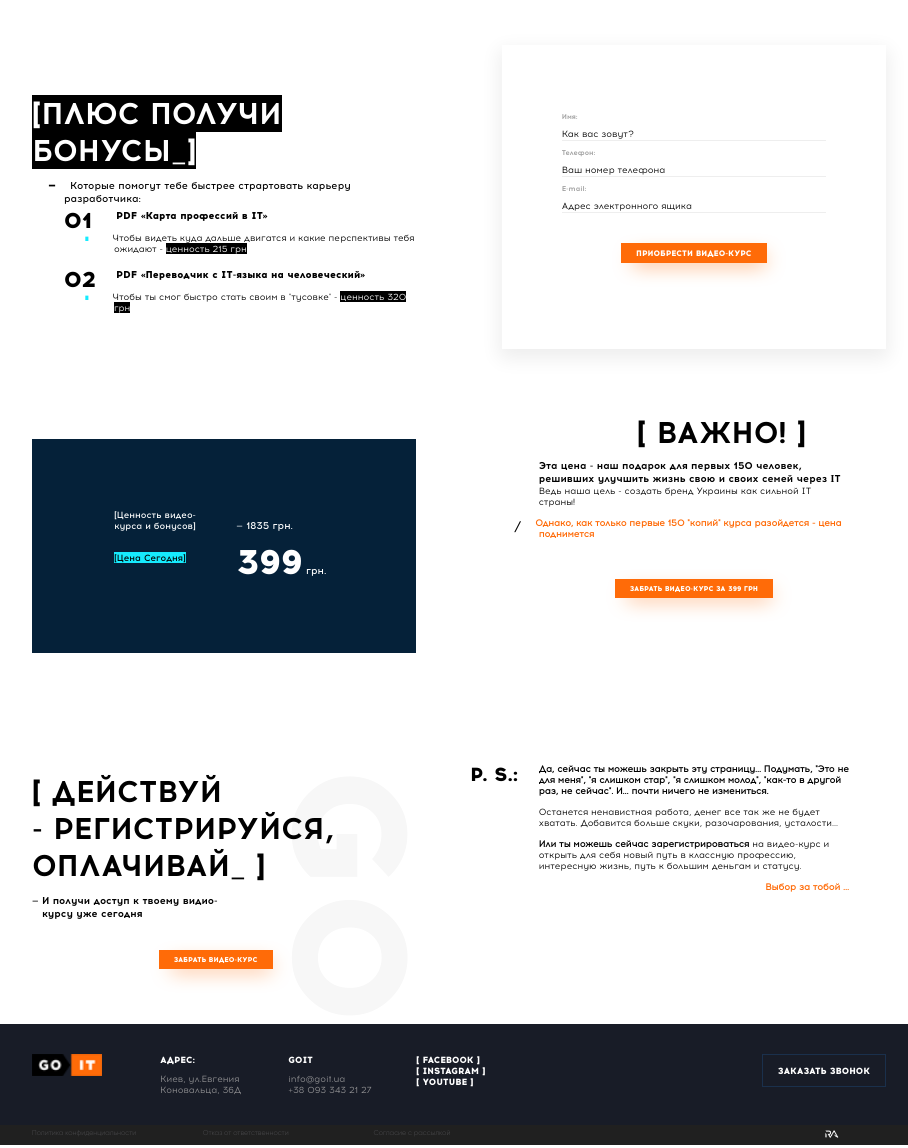
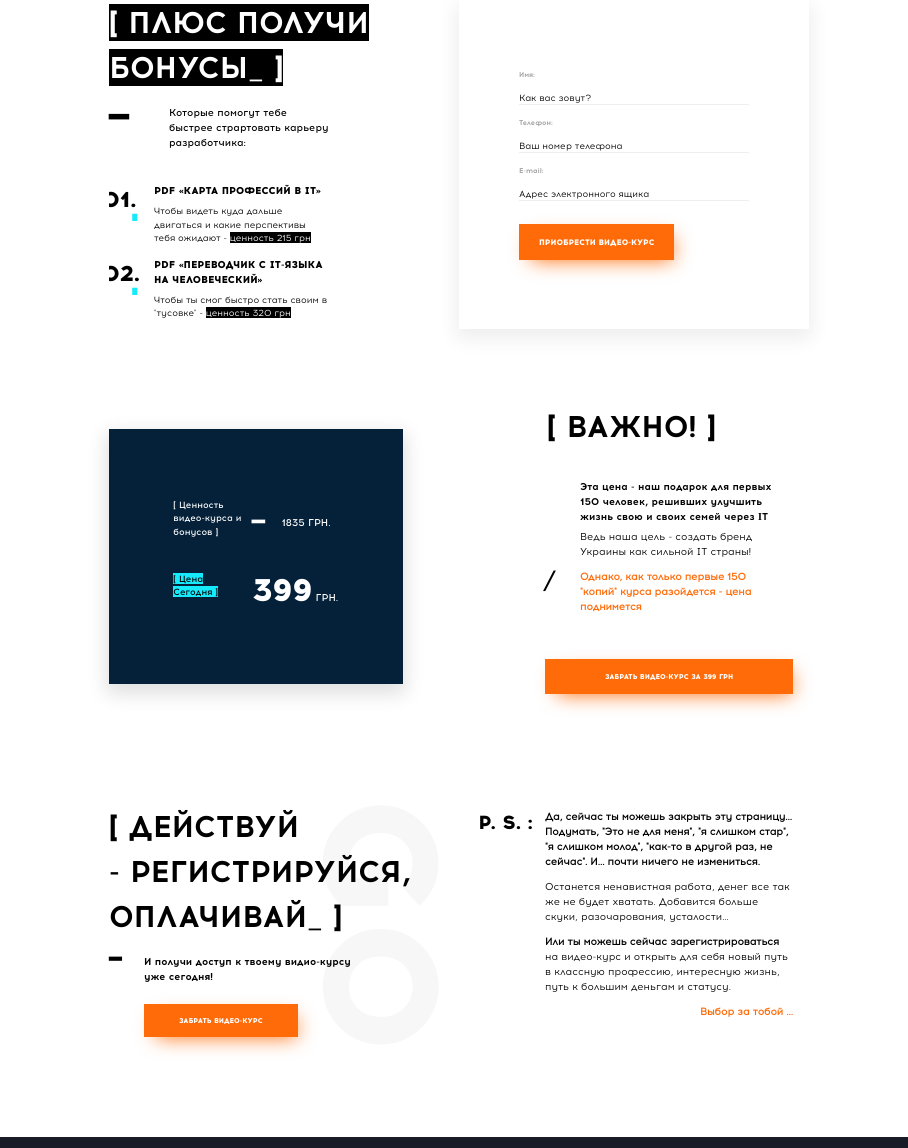
Before and after one commit to ratibor81/Landing-project, a website: page src/index.html in a window 1280 px wide. Shown: the top 1148 px of the page, without its empty margins (181-1089 px from the left). Drawn offline with nearby package versions, Linux system fonts and the light colour scheme; files that its build step writes are made by us from their sources.

Commit message:
Fix view according to landing-model

```diff
--- a/src/blocks16-20.html
+++ b/src/blocks16-20.html
@@ -1,9 +1,10 @@
 <div class="wrapper-block">
     <div class="bonus">
-        <h2 class="bonus__header"><span class="black-bg">[Плюс получи бонусы_]</span></h2>
-        <ol class="bonus__list">Которые помогут тебе быстрее страртовать карьеру разработчика:
+        <h2 class="bonus__header"><span class="black-bg">[ Плюс получи бонусы_ ]</span></h2>
+        <ol class="bonus__list">
+            <p class="bonus-title">Которые помогут тебе быстрее страртовать карьеру разработчика:</p>
             <li class="bonus__item">PDF «Карта профессий в IT»</li>
-                <p class="bonus__discr">Чтобы видеть куда дальше двигатся и какие перспективы тебя ожидают - <span class="black-bg">ценность 215 грн</span></p>
+                <p class="bonus__discr">Чтобы видеть куда дальше двигаться и какие перспективы тебя ожидают - <span class="black-bg">ценность 215 грн</span></p>
             <li class="bonus__item">PDF «Переводчик с IT-языка на человеческий»</li>
                 <p class="bonus__discr">Чтобы ты смог быстро стать своим в "тусовке" - <span class="black-bg">ценность 320 грн</span></p>
         </ol>
@@ -21,25 +22,27 @@
 <div class="wrapper-block">
     <h2 class="notice__header">[ Важно! ]</h2>
     <div class="notice__block">
-        <div class="notice__elem">[Ценность видео-курса и бонусов]</div>
-        <div class="notice__price"> &mdash; 1835 грн. </div>
-        <div class="notice__elem"><span class="blue-bg">[Цена Cегодня]</span></div>
+        <div class="notice__elem">[ Ценность видео-курса и бонусов ]</div>
+        <div class="notice__price notice__price-line">  1835 грн. </div>
+        <div class="notice__elem"><span class="blue-bg">[ Цена Cегодня ]</span></div>
         <div class="notice__price"><span class="big-char">399</span> грн.</div>
     </div>
     <div class="notice__block2">
-        <h3 class="notice__bold-text">Эта цена - наш подарок для первых 150 человек, решивших улучшить жизнь свою и своих семей через ІТ</h3>
-        <p class="notice__text">Ведь наша цель - создать бренд Украины как сильной IT страны!</p>
-        <h4 class="notice__text orange-text notice__text-before">Однако, как только первые 150 "копий" курса разойдется - цена поднимется</h4>
+        <div class="notice__text-wrap">
+            <h3 class="notice__bold-text">Эта цена - наш подарок для первых 150 человек, решивших улучшить жизнь свою и своих семей через ІТ</h3>
+            <p class="notice__text">Ведь наша цель - создать бренд Украины как сильной IT страны!</p>
+            <h4 class="notice__text orange-text notice__text-line">Однако, как только первые 150 "копий" курса разойдется - цена поднимется</h4>
+        </div>
         <button class="notice__btn button--hover">Забрать видео-курс за 399 грн</button>
     </div>
 </div>
 <div class="wrapper-block">
     <div class="registrate">
         <h2 class="notice__header2">[ Действуй <br>- регистрируйся, оплачивай_ ]</h2>
-        <h3 class="notice__bold-text">&mdash; <span class="unvisible-on-768px">И получи доступ к твоему видио-курсу уже сегодня</span></h3>
-        <button class="notice__btn button--hover">Забрать видео-курс</button>
+        <h3 class="notice__bold-text registrate-line">И получи доступ к твоему видио-курсу уже сегодня!</h3>
+        <button class="notice__btn button--hover button-wrap">Забрать видео-курс</button>
     </div>
-    <div class="ps__header">P. S.:</div>
+    <div class="ps__header">P. S. :</div>
     <div class="notice__block2">
         <p class="notice__text"><b>Да, сейчас ты можешь закрыть эту страницу... Подумать, "Это не для меня", "я слишком стар", "я слишком молод", "как-то в другой раз, не сейчас". И... почти ничего не измениться.</b></p>
         <p class="notice__text">Останется ненавистная работа, денег все так же не будет хватать. Добавится больше скуки, разочарования, усталости...</p>
--- a/src/scss/_blocks16-20.scss
+++ b/src/scss/_blocks16-20.scss
@@ -1,39 +1,47 @@
 .wrapper-block{
-    padding: 0 23px;
+    padding: 0 23px 30px;
     position: relative;
+    line-height: 1.5;
     @media(min-width: 480px){
-        padding: 0 43px;
+        padding: 0 43px 70px;
     }
     @media(min-width: 768px){
         display: flex;
         flex-wrap: wrap;
-        padding: 45px 0;
+        padding: 0 0 100px;
         justify-content: space-between;
-        align-items: top;
     }
+    @media(min-width: 1200px) and (max-width: 1440px){
+        padding: 0 77px 100px;
+    }
+
 }
 .bonus, .notice__block2{
-    padding: 20px 37px;
+    padding: 0 30px;
+    @media(min-width: 480px){
+        padding: 0 42px;
+    }
     @media(min-width: 768px){
-        flex-basis: 45%;
+        flex-basis: 40%;
+        padding: 0 35px;
     }
 }
 .bonus{
     @media(min-width: 768px){
-        padding: 20px 0px;
+        padding: 0;
     }
 }
 .bonus__header, .notice__header, .notice__header2{
     @include text(12px, 'Acrom-Bold');
     text-transform: uppercase;
     text-align: center;
-    padding-top: 30px;
-    padding-bottom: 10px;
+    padding-bottom: 15px;
     @media(min-width: 480px){
         font-size: 18px;
         }
     @media(min-width: 768px){
-        font-size: 26px;
+        padding-top: 0;
+        font-size: 27px;
         text-align: left;
     }
     @media(min-width: 960px){
@@ -47,16 +55,19 @@
     }
 }
 .black-bg{
-    background-color: #000;
-    color: #fff;
+    background-color: $black-color;
+    color: $white-color;
 }
-.bonus__list, .notice__elem, .notice__price{
+.bonus-title, .notice__elem, .notice__price{
     @include text(9px, 'Acrom-Medium');
-    @media (min-width : 480px) and (max-width : 768px){
+    @media (min-width : 480px){
         font-size: 13.5px;
     }
+    @media (min-width : 768px){
+        font-size: 10px;
+    }
     @media(min-width: 960px){
-        font-size: 11px;
+        font-size: 12px;
     }
     @media(min-width: 1200px){
         font-size: 10px;
@@ -67,36 +78,71 @@
 }
 .bonus__list{
     position:relative;
-    margin:0 0 6px 32px;
-    padding: 4px;
     counter-reset: li;
     padding: 0;
     list-style: none;
-        &::before {
+
+    @media(min-width: 768px){
+        padding-right: 60px;
+    }
+    @media(min-width: 960px) and (max-width: 1199px){
+        padding-right: 80px;
+    }
+}
+.bonus-title{
+    padding: 0 0 20px 45px;
+    &:before {
         content: "\2501";
-        position: relative;
-        left: -15px;
+        position: absolute;
+        left: 17px;
+        font-size: 17px;
+        top: -9px;
+        @media(min-width: 480px){
+            left: 30px;
+            top: 0;
+        }
+        @media(min-width: 768px){
+            left: 0;
+            font-size: 25px;
+            top: -13px;
+        }
+        @media(min-width: 960px){
+            font-size: 33px;
+        }
+    }
+    @media(min-width: 480px){
+        padding: 0px 0 30px 68px;
+    }
+    @media(min-width: 768px){
+        padding-left: 53px;
+    }
+    @media(min-width: 960px){
+        padding-left: 60px;
     }
 }
 .bonus__item{
+    text-transform: uppercase;
     position:relative;
     margin:0 0 6px 32px;
-    padding: 4px;
+    padding-top: 3px;
     @include text(9px, 'Acrom-ExtraBold');
     &::before {
-        content:counter(li, decimal-leading-zero);
-        counter-increment:li;
-        position:absolute;
-        top:-2px;
-        left:-32px;
-        width:32px;
-        padding:4px 0;
-        @include text(17px, 'Acrom-ExtraBold');;
-        @media(min-width: 480px){
+        content: counter(li, decimal-leading-zero) ".";
+        counter-increment: li;
+        position: absolute;
+        left: -32px;
+        // width:32px;
+        @include text(17px, 'Acrom-ExtraBold');
+        text-indent: -5px;
+        overflow: hidden;
+        @media(min-width: 480px) and (max-width: 767px){
             font-size: 25px;
+            text-indent: -7px;
         }
         @media(min-width: 960px){
             font-size: 21px;
+            text-indent: -7px;
+            left: -45px;
         }
         @media(min-width: 1200px){
             font-size: 19px;
@@ -105,15 +151,35 @@
             font-size: 22px;
         }
     }
-    @media (min-width : 480px) and (max-width : 768px){
+    &::after {
+        content: "\220E";
+        color: $blue-color;
+        position: absolute;
+        left: -20px;
+        top: 19px;
+        font-size: 12px;
+        @media(min-width: 480px) and (max-width: 767px){
+            left: -13px;
+            top: 28px;
+            font-size: 17px;
+        }
+        @media(min-width: 960px){
+        left: -24px;
+        top: 25px;
+        font-size: 15px;
+        }
+        @media(min-width: 1440px){
+        left: -30px;
+        font-size: 17px;
+        }
+    }
+    @media (min-width : 480px) and (max-width : 767px){
         font-size: 14px;
-        padding: 4px 20px;
-    }
-    @media(min-width: 768px){
-        padding: 4px 20px;
+        padding-left: 18px;
     }
     @media(min-width: 960px){
         font-size: 11px;
+        margin-left: 45px;
     }
     @media(min-width: 1200px){
         font-size: 10px;
@@ -122,34 +188,35 @@
         font-size: 12px;
     }
 }
-.bonus__discr{
-    padding-left: 36px;
-    text-indent: -7px;
-    &::before {
-        content: "\220E";
-        color: $blue-color;
-        position: relative;
-        left: -12px;
-        @media(min-width: 960px){
-            left: -23px;
-        }
-    }
-    @media(min-width: 480px){
-        padding-left: 47px;
-    }
-    @media(min-width: 768px){
-        padding-left: 50px;
-    }
-}
 
-.bonus__discr, .notice__text, .notice__end{
-    @include text(8px, 'Acrom-Regular');
-    padding-bottom: 10px;
-    @media (min-width : 480px) and (max-width : 768px){
+.notice__text, .notice__end{
+    @include text(9px, 'Acrom-Regular');
+    padding: 5px 0;
+    @media (min-width : 480px) and (max-width : 767px){
         font-size: 13px;
     }
     @media(min-width: 960px){
         font-size: 10px;
+    }
+    @media(min-width: 1200px){
+        font-size: 10px;
+    }
+    @media(min-width: 1440px){
+        font-size: 11px;
+    }
+}
+.bonus__discr{
+    @include text(8px, 'Acrom-Regular');
+    padding-bottom: 9px;
+    padding-left: 32px;
+    @media (min-width : 480px) and (max-width : 767px){
+        font-size: 12px;
+        padding-left: 50px;
+        padding-bottom: 20px;
+    }
+    @media(min-width: 960px){
+        font-size: 10px;
+        padding-left: 45px;
     }
     @media(min-width: 1200px){
         font-size: 9px;
@@ -158,36 +225,42 @@
         font-size: 11px;
     }
 }
-
-.notice__text-before{
-    text-indent: -9px;
-    &::before {
-        content: "\2571";
-        color: #000;
-        position: relative;
-        left: -15px;
-        top: 4px;
+.notice__text-line::before {
+    content: "\2571";
+    color: $black-color;
+    position: absolute;
+    left: 30px;
+    font-size: 12px;
+    @media (min-width : 480px) and (max-width : 767px){
+        left: 50px;
+        font-size: 18px;
     }
-    @media (min-width : 480px) and (max-width : 768px){
-        text-indent: -14px;
+    @media (min-width : 768px){
+        left: 15px;
+        font-size: 17px;
     }
 }
 .notice__block{
     background-color: #052139;
-    color: #fff;
+    color: $white-color;
     display: flex;
     justify-content: space-around;
     flex-wrap: wrap;
     align-items: center;
     padding: 50px;
-    @media (min-width : 480px) and (max-width : 768px){
+    box-shadow: 0px 7px 18px 3px rgba(224,224,224,1);
+    margin-bottom: 20px;
+    @media (min-width : 480px) and (max-width : 767px){
         padding: 75px;
     }
     @media(min-width: 480px){
-        flex-basis: 45%;
+        flex-basis: 42%;
     }
     @media(min-width: 960px){
         padding: 70px;
+    }
+    @media(min-width: 1200px){
+        padding: 60px;
     }
     @media(min-width: 1440px){
         padding: 75px;
@@ -197,7 +270,7 @@
     flex-basis: 40%;
     padding-bottom: 10px;
     @include text(9px, 'Acrom-Medium');
-    @media (min-width : 480px) and (max-width : 768px){
+    @media (min-width : 480px) and (max-width : 767px){
         font-size: 13px;
     }
     @media (min-width : 960px) and (max-width : 1200px){
@@ -208,37 +281,68 @@
     }
 }
 .notice__price{
-    flex-basis: 40%;
+    flex-basis: 50%;
+    text-transform: uppercase;
+    position: relative;
+}
+.notice__price-line{
+    padding-left: 30px;
+    &::before{
+        content: "\2501";
+        color: #9ba6b0;
+        position: absolute;
+        left: 3px;
+        top: -10px;
+        font-size: 21px;
+        @media(min-width: 480px){
+            left: 3px;
+            top: -6px;
+            font-size: 20px;
+        }
+        @media(min-width: 768px){
+            left: 0px;
+            top: -13px;
+            font-size: 25px;
+        }
+        @media(min-width: 960px){
+            top: -10px;
+            font-size: 22px;
+            color: #fff;
+        }
+    }
 }
 .blue-bg{
-    background-color: #16ebfe;
-    color: #000;
+    background-color: $blue-color;
+    color: $black-color;
    }
 .big-char{
-    @include text(16px, 'Acrom-ExtraBold');
+    @include text(25px, 'Acrom-ExtraBold');
     @media(min-width: 480px){
-        font-size: 25px;
+        font-size: 40px;
     }
-    @media(min-width: 960px){
-    font-size: 32px;
+    @media(min-width: 768px){
+        font-size: 32px;
     }
-    @media(min-width: 1200px){
-        font-size: 35px;
+    @media(min-width: 1440px){
+    font-size: 37px;
     }
 }
 .notice__header{
     @media(min-width: 768px){
-    position: absolute;
-    right: 119px;
-    top: -10px;
+        position: absolute;
+        right: 90px;
+        top: -25px;
     }
     @media(min-width: 1200px){
-        right: 80px;
+       right: 170px;
+    }
+    @media(min-width: 1440px){
+        right: 100px;
     }
 }
 .notice__bold-text{
-    @include text(9px, 'Acrom-Bold');
-    @media (min-width : 480px) and (max-width : 768px){
+    @include text(9.5px, 'Acrom-Bold');
+    @media (min-width : 480px) and (max-width : 767px){
         font-size: 14px;
     }
     @media(min-width: 960px){
@@ -251,20 +355,47 @@
         font-size: 12px;
     }
 }
+.notice__block2{
+    @media(min-width: 768px){
+        position: relative;
+        padding: 0 16px;
+    }
+    @media(min-width: 960px) and (max-width: 1199px){
+        flex-basis: 35%;
+    }
+    @media(min-width: 1440px){
+        flex-basis: 37%;
+    }
+}
+.notice__text-wrap{
+    @media(min-width: 768px){
+        padding: 30px 0 20px 25px;
+    }
+    @media(min-width: 960px){
+        padding-right: 5px;
+    }
+    @media(min-width: 1200px){
+        padding: 50px 9px 20px 35px;
+    }
+
+}
 .orange-text{
     color: $orange-color;
+    @media(min-width: 1440px){
+        font-size: 12px;
+    }
 }
 .ps__header{
     @include text(12px, 'Acrom-ExtraBold');
-    padding: 0 37px;
+    padding: 12px 30px 0;
     @media(min-width: 480px){
         font-size: 20px;
+        padding: 12px 40px 0;
     }
     @media(min-width: 768px){
-        padding: 0;
+        padding: 5px 0;
         font-size: 16px;
         flex-basis: 10%;
-        padding-top: 20px;
         text-align: end;
         position: relative;
         left: 25px;
@@ -279,62 +410,77 @@
         font-size: 22px;
     }
 }
-.notice__header2{
-    @media(min-width: 768px){
-        position: relative;
-    }
-}
+
 .registrate{
     position: relative;
-    width: 140px;
-    margin: auto;
+    padding: 0 56px;
     &::before{
         content: "GO";
         @include text(68px, 'Acrom-ExtraBold');
         writing-mode: vertical-rl;
         color: #f7f7f7;
         position: absolute;
-        left: -80px;
-        top: 20px;
+        left: -30px;
+        top: 0;
         @media(min-width: 480px){
             font-size: 102px;
-            left: -115px;
+            left: -55px;
         }
         @media(min-width: 768px){
             font-size: 146px;
-            left: 170px;
+            left: 135px;
         }
         @media(min-width: 960px){
             font-size: 182px;
-            left: 225px;
+            left: 162px;
+            top: -15px;
         }
         @media(min-width: 1200px){
             font-size: 162px;
-            left: 220px;
-            top: 25px;
+            left: 150px;
+            top: -7px;
         }
         @media(min-width: 1440px){
             font-size: 195px;
-            left: 208px;
-            top: 6px;
+            left: 180px;
         }
+    }
+    @media(min-width: 480px){
+        padding: 0 80px;
+    }
+    @media(min-width: 768px){
+        flex-basis: 44%;
+        padding: 0;
     }
     h2{
         text-align: left;
+        position: relative;
+    }
+}
+.registrate-line{
+    padding-left: 10px;
+    position: relative;
+    &::before {
+        content: "\2501";
+        position: absolute;
+        left: -4px;
+        font-size: 8px;
+        @media(min-width: 480px){
+            left: -10px;
+            font-size: 13px;
+        }
+        @media(min-width: 768px){
+            left: 0;
+            font-size: 20px;
+            top: -10px;
+        }
     }
     @media(min-width: 768px){
-        flex-basis: 43%;
-        margin: 0;
+        padding-left: 35px;
+        padding-right: 60px;
     }
-    span{
-        position: relative;
-        @media(min-width: 768px) and (max-width: 960px){
-            display: none;
-        }
-        @media(min-width: 960px){
-            width: 200px;
-            display: inline-flex;
-        }
+    @media(min-width: 960px) and (max-width: 1199px){
+        padding-right: 100px;
     }
 }
 .notice__end, .footer__right{
--- a/src/scss/_btn.scss
+++ b/src/scss/_btn.scss
@@ -1,16 +1,20 @@
 .notice__btn, .form__btn{
     background-color: $orange-color;
-    color: #fff;
+    color: $white-color;
     text-transform: uppercase;
-    padding: 5px 15px;
+    padding: 8px 15px;
     border: none;
     display: block;
-    margin: 30px auto 10px auto;
     box-shadow: 5px 7px 20px -7px rgba(255,107,8,1);
+    @media(min-width : 480px){
+        padding: 13px 20px;
+    }
 }
 .notice__btn{
+    margin: 20px auto 10px;
+    width: 100%;
     @include text(7px, 'Acrom-ExtraBold');
-    @media(min-width : 480px) and (max-width : 768px){
+    @media(min-width : 480px) and (max-width : 767px){
         font-size: 10px;
     }
     @media(min-width : 960px) and (max-width : 1200px){
@@ -20,13 +24,25 @@
         font-size: 9px;
     }
 }
+.button-wrap{
+    @media(min-width : 768px){
+        margin: 20px 35px 0;
+        width: auto;
+        padding: 12px 35px;
+    }
+}
 .form__btn{
+    margin: 20px 0;
     @include text(5px, 'Acrom-ExtraBold');
     @media(min-width: 480px){
         font-size: 8px;
     }
+    @media (min-width : 768px){
+        margin-bottom: 0;
+    }
     @media (min-width : 960px) and (max-width : 1200px){
         font-size: 9px;
+        margin-top: 30px;
     }
 }
 .button--hover:hover{
--- a/src/scss/_footer.scss
+++ b/src/scss/_footer.scss
@@ -1,6 +1,7 @@
 .footer{
     margin: auto;
     background-color: #181c27;
+    line-height: 1.5;
 }
 .footer__wrap{
     display: flex;
@@ -20,8 +21,8 @@
     @media(min-width: 960px){
         padding: 30px 39px;
     }
-    @media (min-width: 1200px){
-        padding: 30px 12px;
+    @media (min-width: 1200px) and (max-width: 1440px){
+        padding: 30px 89px;
     }
 }
 .footer__title, .footer__link, .footer__button{
@@ -93,6 +94,7 @@
 }
 .copyright-wrap{
     background-color: #202020;
+    border-top: 0.5px solid #4f4f51;
 }
 .footer__copyright{
     list-style: none;
@@ -102,6 +104,7 @@
     min-width: 320px;
     max-width: 878px;
     margin:auto;
+
     @media(min-width: 480px){
         padding: 5px 20px;
     }
@@ -111,8 +114,8 @@
     @media(min-width: 960px){
         padding: 5px 39px;
     }
-    @media (min-width: 1200px){
-        padding: 5px 12px;
+    @media (min-width: 1200px) and (max-width: 1440px){
+        padding: 5px 89px;
     }
 }
 .footer__list-link{
--- a/src/scss/_form.scss
+++ b/src/scss/_form.scss
@@ -5,7 +5,7 @@
         padding: 65px;
     }
     @media(min-width: 768px){
-        flex-basis: 45%;
+        flex-basis: 50%;
     }
     @media(min-width: 960px){
         padding: 60px;
@@ -21,7 +21,7 @@ input{
     width: 100%;
     &::placeholder {
         @include text(7px, 'Acrom-Regular');
-        color: #000;
+        color: $black-color;
         @media(min-width: 480px){
             font-size: 9px;
         }
--- a/src/scss/_variables.scss
+++ b/src/scss/_variables.scss
@@ -1,5 +1,7 @@
 $orange-color: #ff6b08;
 $blue-color: #16ebfe;
+$black-color: #000;
+$white-color: #fff;
 $base-size: 9px;
 
 @mixin text ($size : $base-size, $family:'Acrom-Regular') {
```
Also changed, not shown: build/blocks16-20.html, build/css/styles.css, build/css/styles.min.css, build/index.html.
